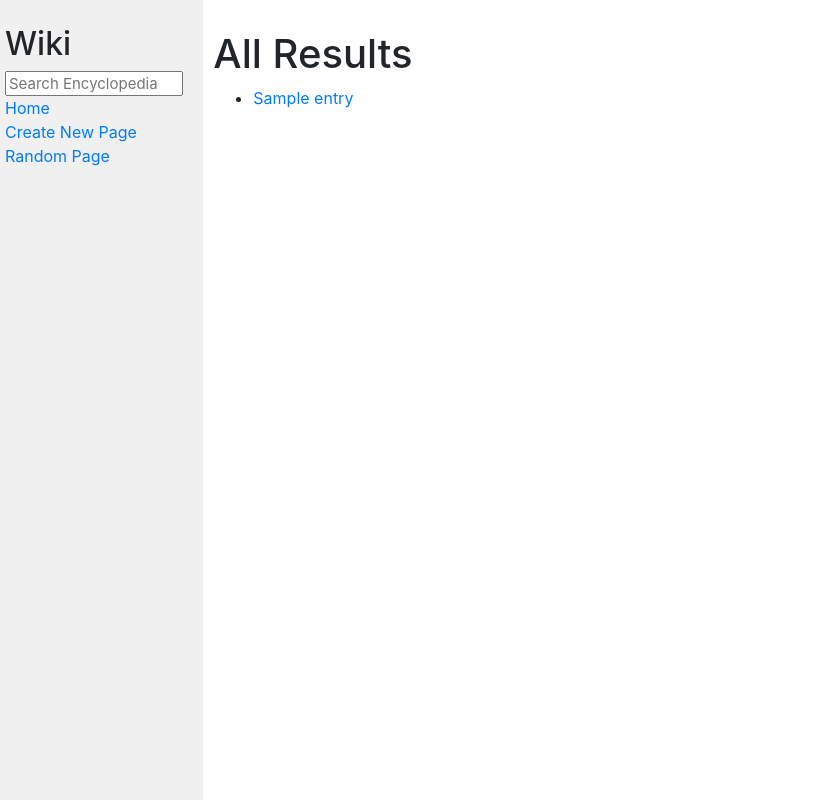
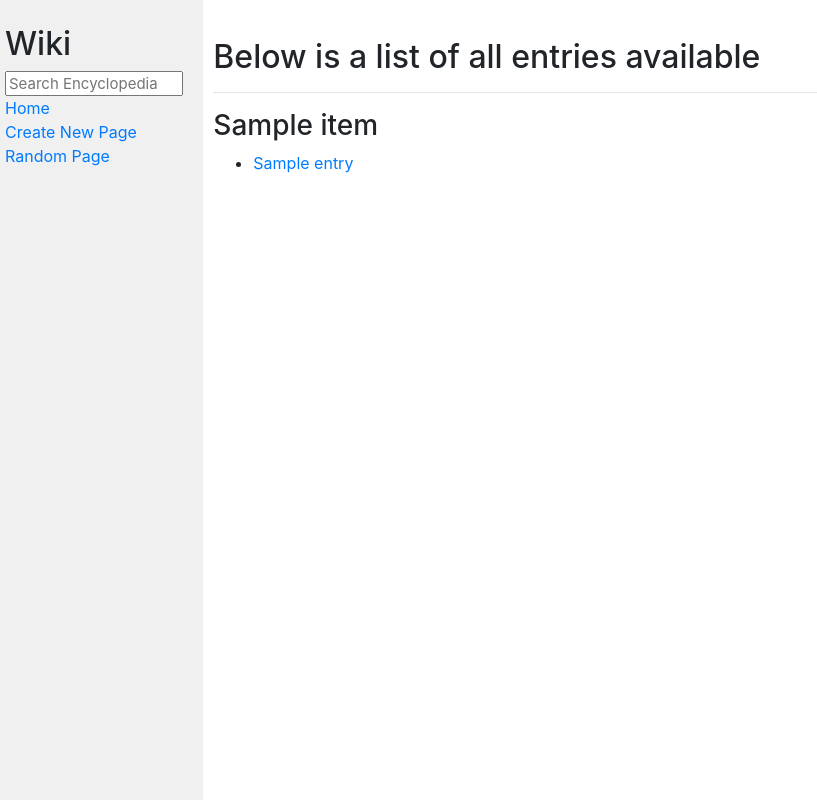
Before and after one commit to CarinaLR/WIKI, a Django app: template encyclopedia/templates/encyclopedia/search_results.html in a window 1280 px wide. Shown: the whole page, without its empty margins (0-817 px from the left). Run offline with Django 3.2, Linux system fonts and the light colour scheme; the template is opened without the code that fills it: most values are stand-ins (such as "Sample title", 1, 10 or a date in 2020); some libraries are stand-ins or nearby versions.

Commit message:
add substr

```diff
--- a/encyclopedia/templates/encyclopedia/search_results.html
+++ b/encyclopedia/templates/encyclopedia/search_results.html
@@ -5,8 +5,10 @@
 {% endblock %}
 
 {% block body %}
-    <h1>All Results</h1>
-
+    <h1>{{ search | safe }}</h1>
+    <h2>Below is a list of all entries available</h2>
+    <hr>
+    <h3>{{ item }}</h3>
     <ul>
         {% for entry in entries %}
             <li><a href="{% url 'title' entry %}">{{ entry }}</a></li>
--- a/encyclopedia/views.py
+++ b/encyclopedia/views.py
@@ -15,6 +15,8 @@ markdowner = Markdown()
 def index(request):
     # Set variables to post the value from form tag.
     text = request.POST.get("q")
+    item_lists = util.list_entries()
+
     # Get value from form.
     if request.method == "POST":
         # Exceptions comes in different types, happens when the response is not true.
@@ -25,6 +27,7 @@ def index(request):
         except TypeError:
             return render(request, "encyclopedia/search_results.html", {
                 "entries": util.list_entries(),
+                "search": text.capitalize()
             })
     else:
         return render(request, "encyclopedia/index.html", {
```
